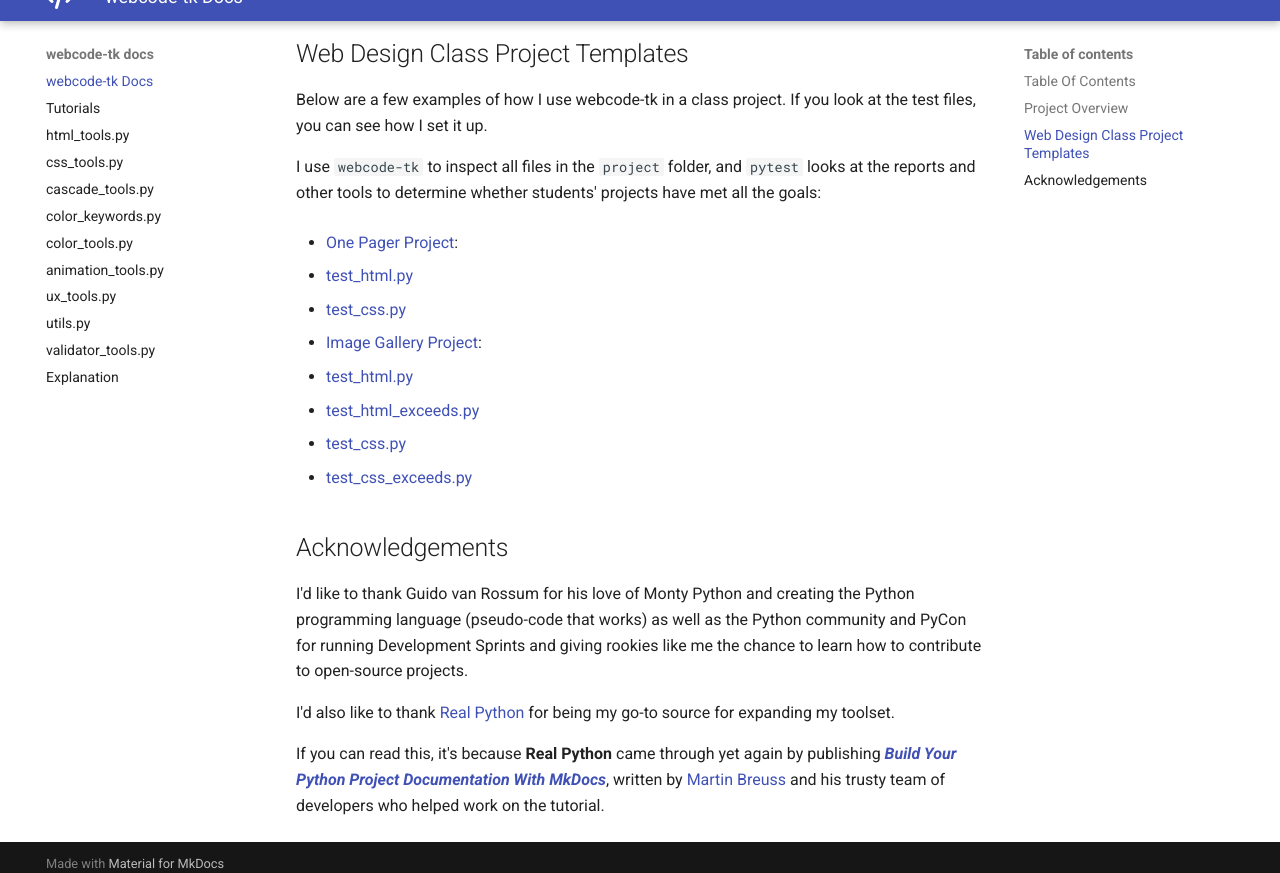
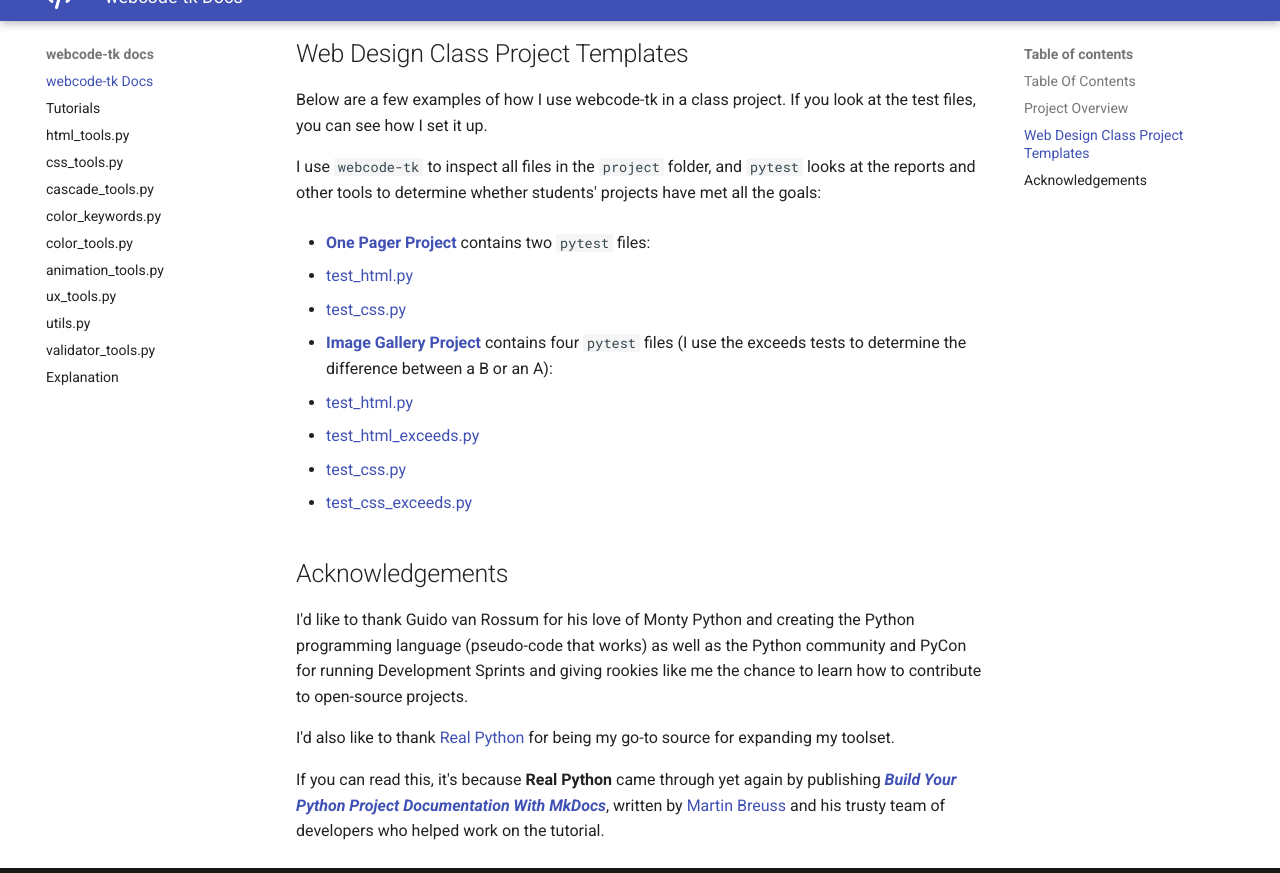
Before and after one commit to HundredVisionsGuy/webcode-tk, an MkDocs documentation site: the page built from docs/index.md, in a window 1280 px wide and 900 px high, scrolled down 1315 px, cut to the strip 27-900 px from the top of the window. Built offline with MkDocs 1.6.1 and Material for MkDocs 9.7.7, drawn with Linux system fonts in a browser that asks for light colours.

Commit message:
docs: clarifying test files

```diff
--- a/docs/index.md
+++ b/docs/index.md
@@ -41,12 +41,12 @@ Below are a few examples of how I use webcode-tk in a class project. If you look
 
 I use `webcode-tk` to inspect all files in the `project` folder, and `pytest` looks at the reports and other tools to determine whether students' projects have met all the goals:
 
-* [One Pager Project](https://github.com/CenturyHSTech/one-pager-project):
+* **[One Pager Project](https://github.com/CenturyHSTech/one-pager-project)** contains two `pytest` files:
 
   + [test_html.py](https://github.com/CenturyHSTech/one-pager-project/blob/main/tests/test_html.py)
   + [test_css.py](https://github.com/CenturyHSTech/one-pager-project/blob/main/tests/test_css.py)
 
-* [Image Gallery Project](https://github.com/CenturyHSTech/Image-Gallery-Project):
+* **[Image Gallery Project](https://github.com/CenturyHSTech/Image-Gallery-Project)** contains four `pytest` files (I use the exceeds tests to determine the difference between a B or an A):
 
   + [test_html.py](https://github.com/CenturyHSTech/Image-Gallery-Project/blob/main/tests/test_html.py)
   + [test_html_exceeds.py](https://github.com/CenturyHSTech/Image-Gallery-Project/blob/main/tests/test_html_exceeds.py)
```
